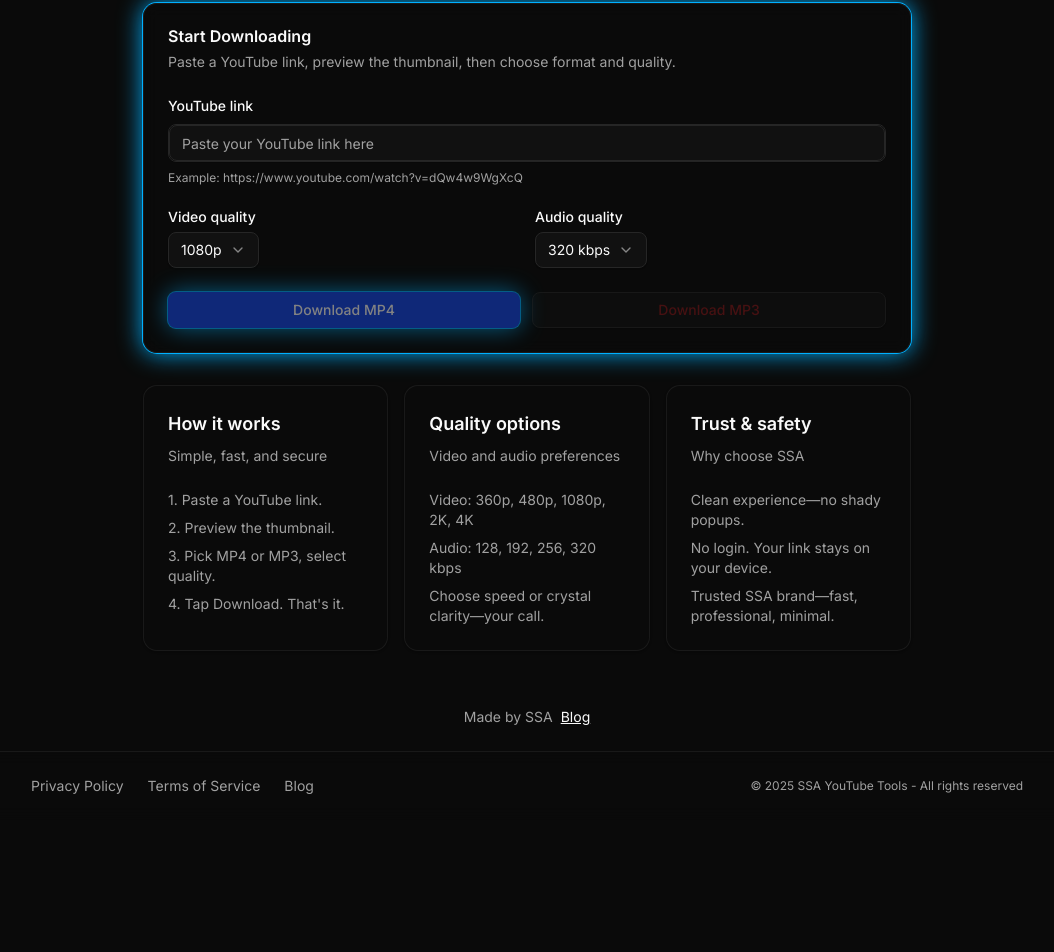
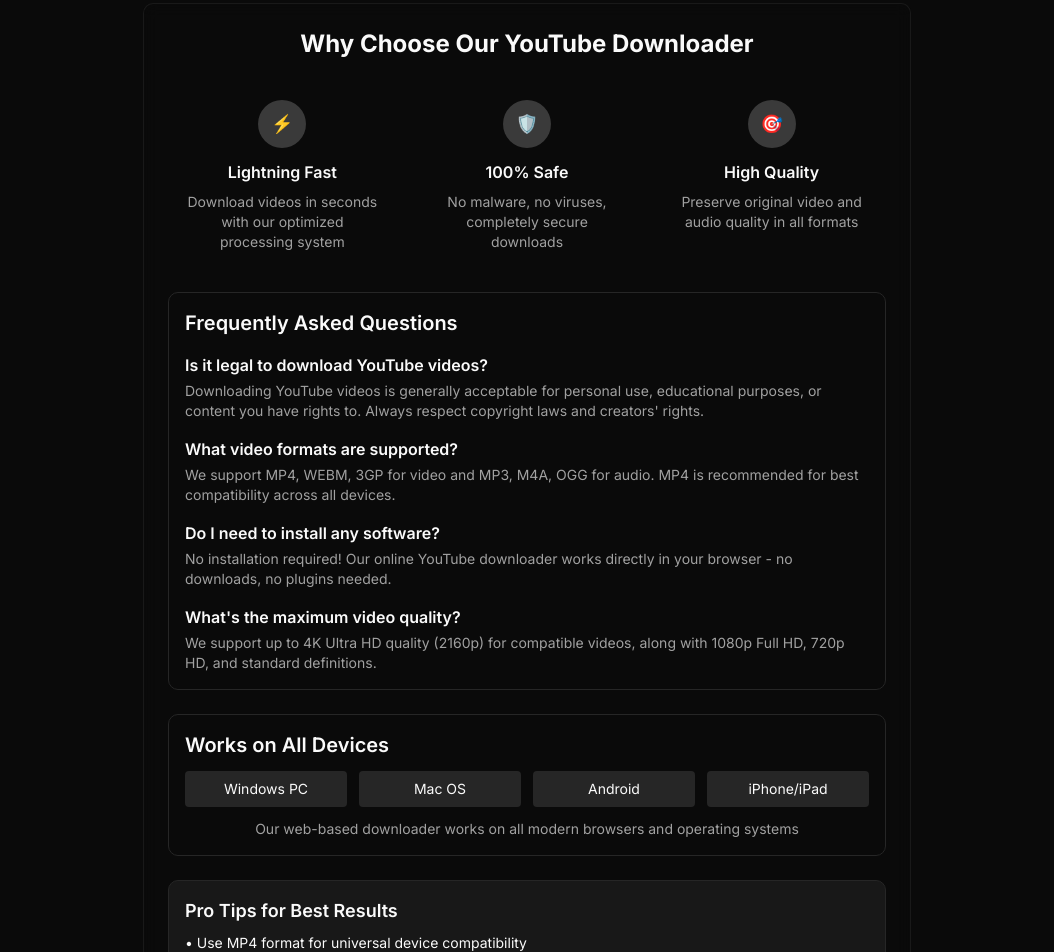
Before and after one commit to syedanas10-ai/7v0-you-tube-downloader-website, a Next.js app: page / in a window 1280 px wide. Shown: the part 1055-2007 px from the top of the page, without its empty margins (113-1167 px from the left). Before the commit the page ends 1875 px from the top, so only its background shows below. Built offline with nearby package versions, Linux system fonts and the light colour scheme.

Commit message:
Update page.tsx

```diff
--- a/app/page.tsx
+++ b/app/page.tsx
@@ -65,7 +65,7 @@ export default function HomePage() {
           </div>
         </header>
 
-        {/* ✅ ADDED EDUCATIONAL CONTENT SECTION */}
+        {/* ✅ FIRST EDUCATIONAL CONTENT SECTION */}
         <div className="educational-content space-y-6 bg-card/60 backdrop-blur-sm border border-border/60 rounded-lg p-6">
           <h2 className="text-2xl font-bold text-center">Complete YouTube Download Guide</h2>
 
@@ -124,6 +124,82 @@ export default function HomePage() {
           <div className="bg-muted/50 rounded-lg p-4 border">
             <h3 className="text-lg font-semibold mb-2">Important Notice</h3>
             <p className="text-sm">Download videos only for personal use, education, or with proper permissions. Respect copyright laws and creators' rights.</p>
+          </div>
+        </div>
+
+        {/* ✅ SECOND EDUCATIONAL CONTENT SECTION */}
+        <div className="educational-content space-y-6 bg-card/60 backdrop-blur-sm border border-border/60 rounded-lg p-6">
+          <h2 className="text-2xl font-bold text-center">Why Choose Our YouTube Downloader</h2>
+
+          {/* Features Grid */}
+          <div className="grid md:grid-cols-3 gap-4">
+            <div className="text-center p-4">
+              <div className="w-12 h-12 bg-primary/20 rounded-full flex items-center justify-center mx-auto mb-3">
+                <span className="text-lg">⚡</span>
+              </div>
+              <h3 className="font-semibold mb-2">Lightning Fast</h3>
+              <p className="text-sm text-muted-foreground">Download videos in seconds with our optimized processing system</p>
+            </div>
+            <div className="text-center p-4">
+              <div className="w-12 h-12 bg-primary/20 rounded-full flex items-center justify-center mx-auto mb-3">
+                <span className="text-lg">🛡️</span>
+              </div>
+              <h3 className="font-semibold mb-2">100% Safe</h3>
+              <p className="text-sm text-muted-foreground">No malware, no viruses, completely secure downloads</p>
+            </div>
+            <div className="text-center p-4">
+              <div className="w-12 h-12 bg-primary/20 rounded-full flex items-center justify-center mx-auto mb-3">
+                <span className="text-lg">🎯</span>
+              </div>
+              <h3 className="font-semibold mb-2">High Quality</h3>
+              <p className="text-sm text-muted-foreground">Preserve original video and audio quality in all formats</p>
+            </div>
+          </div>
+
+          {/* FAQ Section */}
+          <div className="bg-background/50 rounded-lg p-4 border">
+            <h3 className="text-xl font-semibold mb-4">Frequently Asked Questions</h3>
+            <div className="space-y-4">
+              <div>
+                <h4 className="font-semibold">Is it legal to download YouTube videos?</h4>
+                <p className="text-sm text-muted-foreground mt-1">Downloading YouTube videos is generally acceptable for personal use, educational purposes, or content you have rights to. Always respect copyright laws and creators' rights.</p>
+              </div>
+              <div>
+                <h4 className="font-semibold">What video formats are supported?</h4>
+                <p className="text-sm text-muted-foreground mt-1">We support MP4, WEBM, 3GP for video and MP3, M4A, OGG for audio. MP4 is recommended for best compatibility across all devices.</p>
+              </div>
+              <div>
+                <h4 className="font-semibold">Do I need to install any software?</h4>
+                <p className="text-sm text-muted-foreground mt-1">No installation required! Our online YouTube downloader works directly in your browser - no downloads, no plugins needed.</p>
+              </div>
+              <div>
+                <h4 className="font-semibold">What's the maximum video quality?</h4>
+                <p className="text-sm text-muted-foreground mt-1">We support up to 4K Ultra HD quality (2160p) for compatible videos, along with 1080p Full HD, 720p HD, and standard definitions.</p>
+              </div>
+            </div>
+          </div>
+
+          {/* Supported Platforms */}
+          <div className="bg-background/50 rounded-lg p-4 border">
+            <h3 className="text-xl font-semibold mb-3">Works on All Devices</h3>
+            <div className="grid grid-cols-2 md:grid-cols-4 gap-3 text-sm">
+              <div className="text-center p-2 bg-muted rounded">Windows PC</div>
+              <div className="text-center p-2 bg-muted rounded">Mac OS</div>
+              <div className="text-center p-2 bg-muted rounded">Android</div>
+              <div className="text-center p-2 bg-muted rounded">iPhone/iPad</div>
+            </div>
+            <p className="text-sm text-muted-foreground mt-3 text-center">Our web-based downloader works on all modern browsers and operating systems</p>
+          </div>
+
+          {/* Usage Tips */}
+          <div className="bg-muted/50 rounded-lg p-4 border">
+            <h3 className="text-lg font-semibold mb-2">Pro Tips for Best Results</h3>
+            <ul className="text-sm space-y-2">
+              <li>• Use MP4 format for universal device compatibility</li>
+              <li>• Choose 1080p for optimal quality and file size balance</li>
+              <li>• For music, MP3 at 320kbps provides excellent audio quality</li>
+              <li>• Ensure stable internet connection for faster downloads</li>
+            </ul>
           </div>
         </div>
 
@@ -189,4 +265,4 @@ export default function HomePage() {
       </div>
     </main>
   )
-                }
+            }
```
